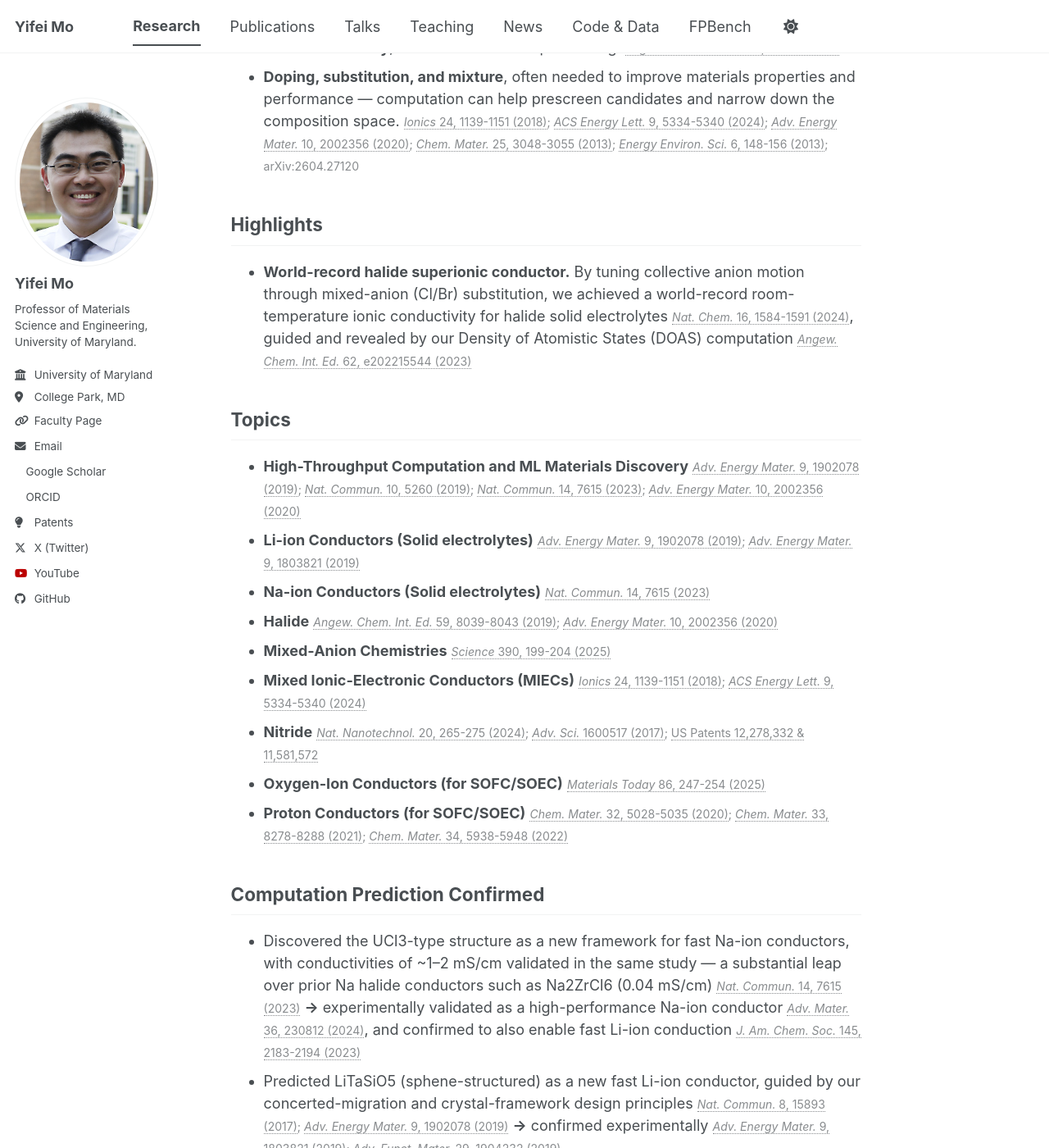
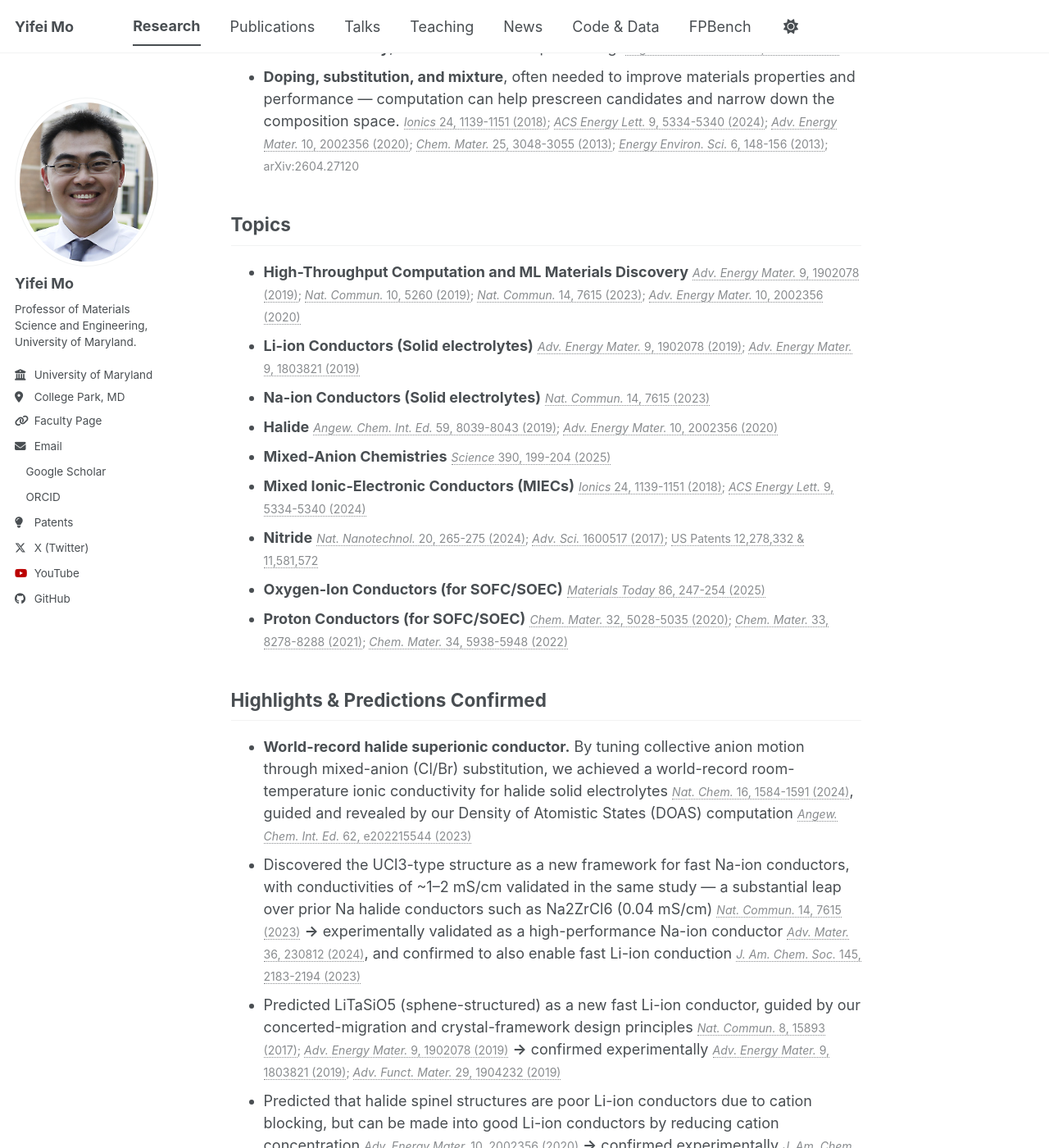
Before and after one commit to yifeimo/yifeimo.github.io, a Jekyll site: the page built from _research/materials-design-discovery.md, in a window 1280 px wide and 1400 px high, scrolled down 659 px. Shown: the whole window at 82% size. Built offline with Jekyll 4.4.1, drawn with Linux system fonts in a browser that asks for light colours; a style sheet for code colours, icons or effects is not loaded; part of the change alters nothing that is shown.

Commit message:
Merge Highlights into Predictions Confirmed section
Co-Authored-By: Claude Sonnet 5 <noreply@anthropic.com>

```diff
--- a/_research/materials-design-discovery.md
+++ b/_research/materials-design-discovery.md
@@ -20,11 +20,6 @@ Unlike many computational studies that consider only a single property, our mate
 * **Moisture stability**, relevant to cost and processing. <span class="citation">[*Angew. Chem. Int. Ed.* 59, 17472 (2020)](https://doi.org/10.1002/anie.202007621)</span>
 * **Doping, substitution, and mixture**, often needed to improve materials properties and performance — computation can help prescreen candidates and narrow down the composition space. <span class="citation">[*Ionics* 24, 1139-1151 (2018)](https://doi.org/10.1007/s11581-017-2268-6); [*ACS Energy Lett.* 9, 5334-5340 (2024)](https://doi.org/10.1021/acsenergylett.4c02060); [*Adv. Energy Mater.* 10, 2002356 (2020)](https://doi.org/10.1002/aenm.202002356); [*Chem. Mater.* 25, 3048-3055 (2013)](https://doi.org/10.1021/cm401232r); [*Energy Environ. Sci.* 6, 148-156 (2013)](https://doi.org/10.1039/c2ee23355j); arXiv:2604.27120</span>
 
-Highlights
-------
-
-* **World-record halide superionic conductor.** By tuning collective anion motion through mixed-anion (Cl/Br) substitution, we achieved a world-record room-temperature ionic conductivity for halide solid electrolytes <span class="citation">[*Nat. Chem.* 16, 1584-1591 (2024)](https://doi.org/10.1038/s41557-024-01634-6)</span>, guided and revealed by our Density of Atomistic States (DOAS) computation <span class="citation">[*Angew. Chem. Int. Ed.* 62, e202215544 (2023)](https://doi.org/10.1002/anie.202215544)</span>
-
 Topics
 ------
 
@@ -39,9 +34,10 @@ Topics
 * **Proton Conductors (for SOFC/SOEC)** <span class="citation">[*Chem. Mater.* 32, 5028-5035 (2020)](https://doi.org/10.1021/acs.chemmater.0c00544); [*Chem. Mater.* 33, 8278-8288 (2021)](https://doi.org/10.1021/acs.chemmater.1c02432); [*Chem. Mater.* 34, 5938-5948 (2022)](https://doi.org/10.1021/acs.chemmater.2c00867)</span>
 
 
-Computation Prediction Confirmed
+Highlights &amp; Predictions Confirmed
 ------
 
+* **World-record halide superionic conductor.** By tuning collective anion motion through mixed-anion (Cl/Br) substitution, we achieved a world-record room-temperature ionic conductivity for halide solid electrolytes <span class="citation">[*Nat. Chem.* 16, 1584-1591 (2024)](https://doi.org/10.1038/s41557-024-01634-6)</span>, guided and revealed by our Density of Atomistic States (DOAS) computation <span class="citation">[*Angew. Chem. Int. Ed.* 62, e202215544 (2023)](https://doi.org/10.1002/anie.202215544)</span>
 * Discovered the UCl3-type structure as a new framework for fast Na-ion conductors, with conductivities of ~1–2 mS/cm validated in the same study — a substantial leap over prior Na halide conductors such as Na2ZrCl6 (0.04 mS/cm) <span class="citation">[*Nat. Commun.* 14, 7615 (2023)](https://doi.org/10.1038/s41467-023-43436-3)</span> **→** experimentally validated as a high-performance Na-ion conductor <span class="citation">[*Adv. Mater.* 36, 230812 (2024)](https://doi.org/10.1002/adma.202308012)</span>, and confirmed to also enable fast Li-ion conduction <span class="citation">[*J. Am. Chem. Soc.* 145, 2183-2194 (2023)](https://doi.org/10.1021/jacs.2c09446)</span>
 * Predicted LiTaSiO5 (sphene-structured) as a new fast Li-ion conductor, guided by our concerted-migration and crystal-framework design principles <span class="citation">[*Nat. Commun.* 8, 15893 (2017)](http://dx.doi.org/10.1038/ncomms15893); [*Adv. Energy Mater.* 9, 1902078 (2019)](https://doi.org/10.1002/aenm.201902078)</span> **→** confirmed experimentally <span class="citation">[*Adv. Energy Mater.* 9, 1803821 (2019)](https://doi.org/10.1002/aenm.201803821); [*Adv. Funct. Mater.* 29, 1904232 (2019)](https://doi.org/10.1002/adfm.201904232)</span>
 * Predicted that halide spinel structures are poor Li-ion conductors due to cation blocking, but can be made into good Li-ion conductors by reducing cation concentration <span class="citation">[*Adv. Energy Mater.* 10, 2002356 (2020)](https://doi.org/10.1002/aenm.202002356)</span> **→** confirmed experimentally <span class="citation">[*J. Am. Chem. Soc.* 148, 692-704 (2026)](https://doi.org/10.1021/jacs.5c15656); [*Energy Environ. Sci.* 13, 2056-2063 (2020)](https://doi.org/10.1039/d0ee01017)</span>
```
